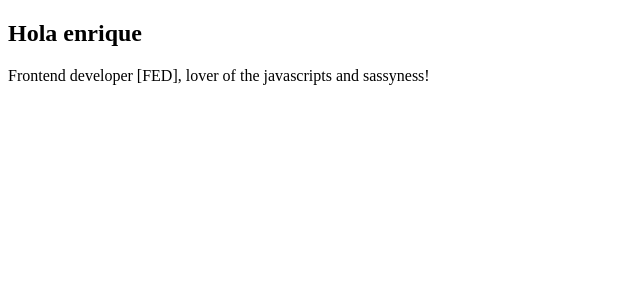
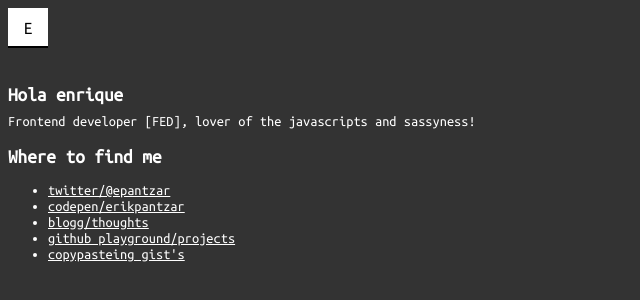
Before and after one commit to erikpantzar/erikpantzar.github.io, a plain HTML site: page index.html in a window 1280 px wide. Shown: the whole page, without its empty margins (0-640 px from the left). Drawn offline with Linux system fonts and the light colour scheme.

Commit message:
Update favicon and contacts

```diff
--- a/index.html
+++ b/index.html
@@ -4,19 +4,85 @@
     <meta charset="UTF-8">
     <meta name="viewport" content="width=device-width, initial-scale=1.0">
     <meta http-equiv="X-UA-Compatible" content="ie=edge">
-    <title>Document</title>
+    <link rel="icon"
+      type="image/png"
+      href="favicon.png">
+    <title>erik pantzar</title>
+    <style>
+        @import url(https://fonts.googleapis.com/css?family=Ubuntu+Mono);
+        body {
+            background: #333; color: #fff;
+            font-family: 'Ubuntu Mono', monospace;
+            font-weight: 300;
+            font-size: 1em;
+        }
+
+        a {
+            font-size: 0.9em;
+            color: #fff;
+        }
+
+        .logo {
+            background: #fff;
+            color: #000;
+            width: 40px; height: 38px;
+            display: inline-block;
+            margin: 0 0 1em;
+            font-size: 18px;
+            line-height: 40px;
+            text-align: center;
+            border-bottom: 2px solid black;
+        }
+
+        h1,h2 {
+            margin: 1em 0 .5em;
+            font-size: 1.2em;
+        }
+
+        p {
+            margin: 0 0 0.5em; font-size: 0.9em;
+        }
+
+
+    </style>
 </head>
 <body>
 
+    <header>
+        <div class="logo">E</div>
+        <h1>Hola enrique</h1>
+        <p>Frontend developer [FED], lover of the javascripts and sassyness!</p>
+    </header>
 
     <main>
 
         <article>
 
-            <h1>Hola enrique</h1>
-            <p>Frontend developer [FED], lover of the javascripts and sassyness!</p>
+            <h2>Where to find me</h2>
+
+            <ul>
+                <li>
+                    <a href="https://twitter.com/epantzar">twitter/@epantzar</a>
+                </li>
+
+                <li>
+                    <a href="http://codepen.io/erikpantzar/">codepen/erikpantzar</a>
+                </li>
+
+                <li>
+                    <a href="https://erikpantzar.github.io/thoughts">blogg/thoughts</a>
+                </li>
+                <li>
+                    <a href="https://github.com/erikpantzar">github playground/projects</a>
+                </li>
+
+                <li>
+                    <a href="https://gist.github.com/erikpantzar">copypasteing gist's</a>
+                </li>
+            </ul>
 
         </article>
+
     </main>
 
 </body>
```
Also changed, not shown: favicon.png (added).
